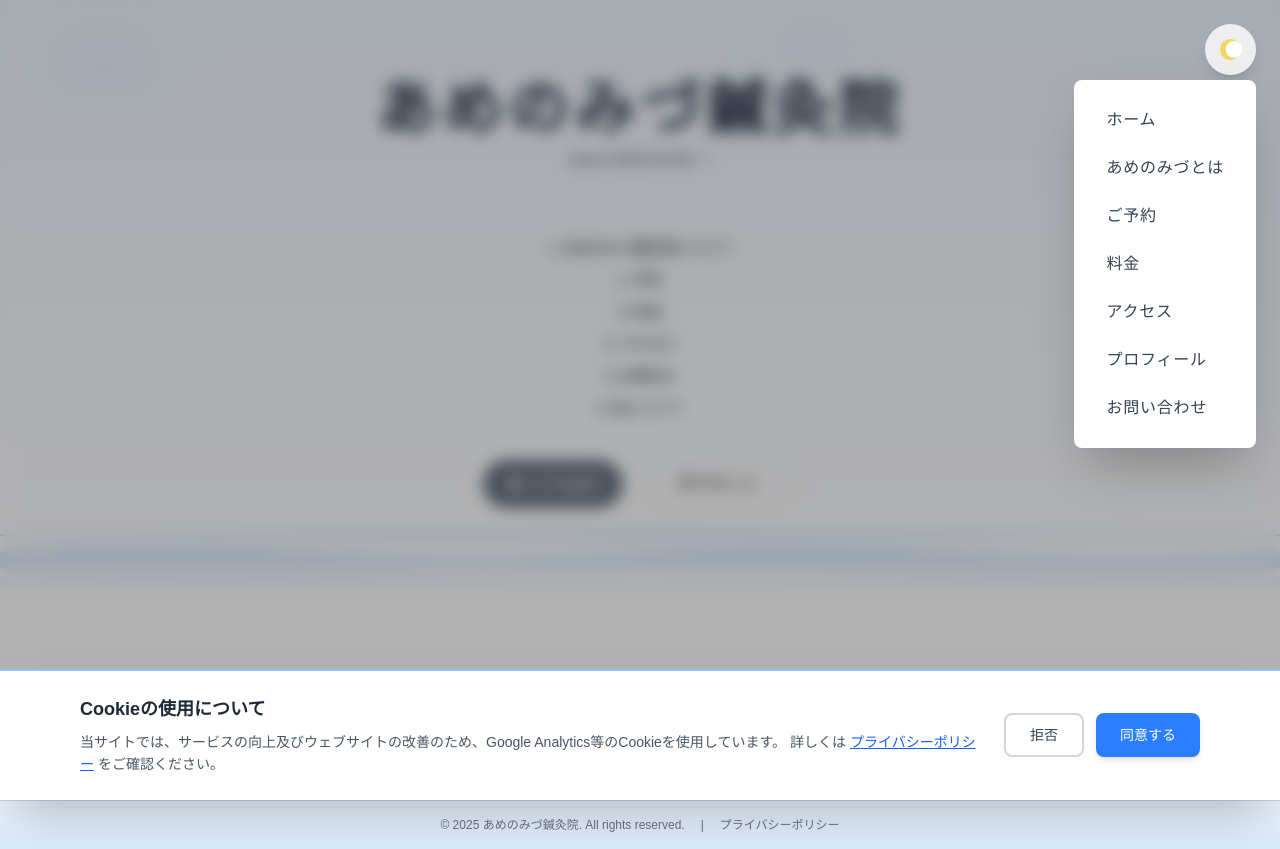
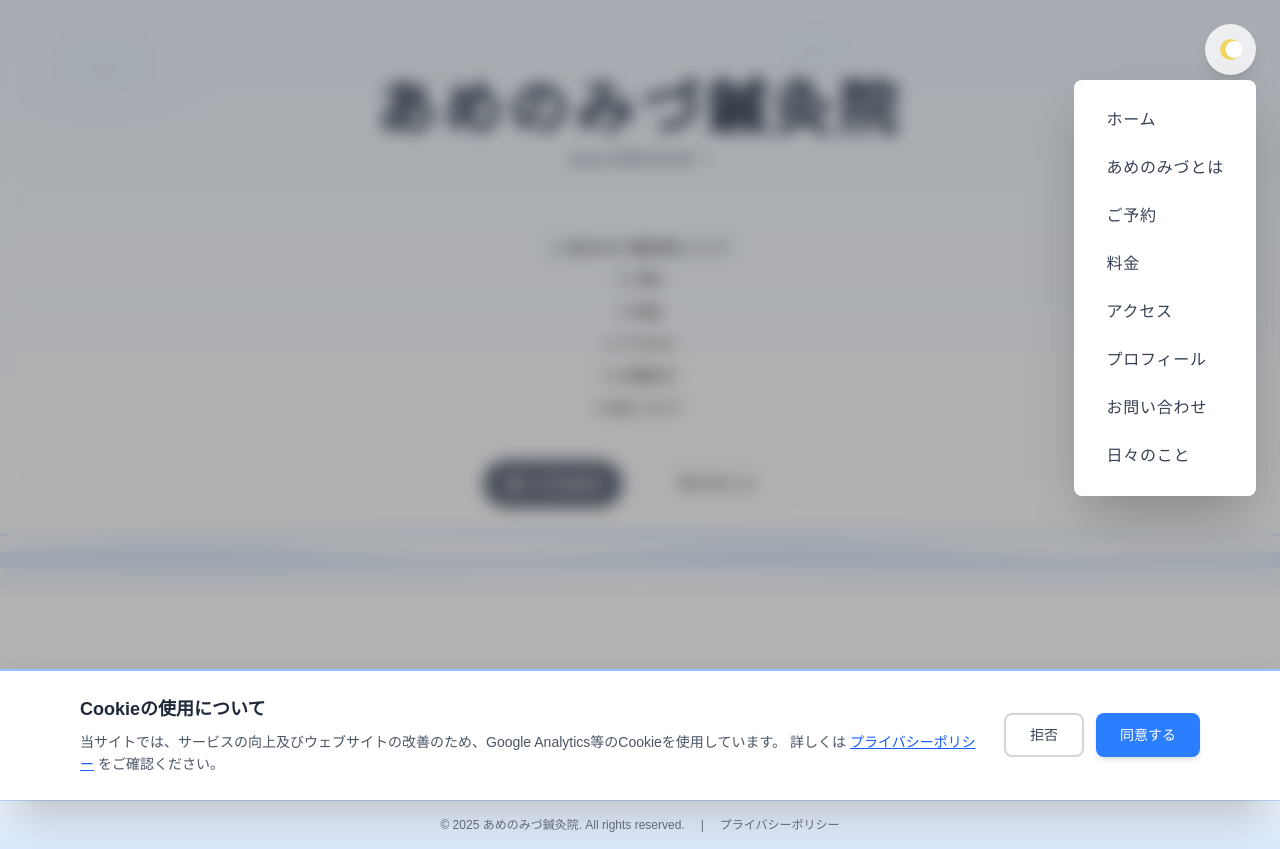
Before and after one commit to Shohei-Nakayama/Amenomizu7.1, a Next.js app in the folder amenomizu7.1/: page / in a window 1280 px wide. Both pictures are taken after a click on the button "メニュー". Built offline with nearby package versions, Linux system fonts and the light colour scheme.

Commit message:
add blog page

```diff
--- a/amenomizu7.1/src/app/components/CrescentMoon.tsx
+++ b/amenomizu7.1/src/app/components/CrescentMoon.tsx
@@ -7,13 +7,14 @@
   const [isMenuOpen, setIsMenuOpen] = useState(false);
 
   const menuItems = [
-    { label: 'ホーム', href: '/' },
-    { label: 'あめのみづとは', href: '/about' },
-    { label: 'ご予約', href: '/reserve' },
-    { label: '料金', href: '/fee' },
-    { label: 'アクセス', href: '/access' },
-    { label: 'プロフィール', href: '/profile' },
-    { label: 'お問い合わせ', href: '/contact' },
+    { label: 'ホーム', href: '/', external: false },
+    { label: 'あめのみづとは', href: '/about', external: false },
+    { label: 'ご予約', href: '/reserve', external: false },
+    { label: '料金', href: '/fee', external: false },
+    { label: 'アクセス', href: '/access', external: false },
+    { label: 'プロフィール', href: '/profile', external: false },
+    { label: 'お問い合わせ', href: '/contact', external: false },
+    { label: '日々のこと', href: 'https://whitesheep.amenomizu.jp', external: true },
   ];
 
   return (
@@ -45,6 +46,23 @@
           <div className="fixed top-20 right-6 z-50 bg-white rounded-lg shadow-2xl overflow-hidden animate-in fade-in slide-in-from-top-5 duration-300">
             <nav className="py-4">
               {menuItems.map((item, index) => (
+                item.external ? (
+                  <a
+                    key={index}
+                    href={item.href}
+                    target="_blank"
+                    rel="noopener noreferrer"
+                    onClick={() => setIsMenuOpen(false)}
+                    className="block px-8 py-3 text-gray-700 hover:bg-blue-50 hover:text-blue-600 transition-colors duration-200"
+                    style={{
+                      fontFamily:
+                        '"Noto Serif JP", "Yu Mincho", "YuMincho", "Hiragino Mincho Pro", serif',
+                      letterSpacing: '0.05em',
+                    }}
+                  >
+                    {item.label}
+                  </a>
+                ) : (
                   <Link
                     key={index}
                     href={item.href}
@@ -58,6 +76,7 @@
                   >
                     {item.label}
                   </Link>
+                )
               ))}
             </nav>
           </div>
--- a/amenomizu7.1/src/app/page.tsx
+++ b/amenomizu7.1/src/app/page.tsx
@@ -178,7 +178,7 @@
                   </a>
                   <a
                     className="rounded-full border border-solid border-black/[.08] dark:border-white/[.145] transition-colors flex items-center justify-center hover:bg-[#f2f2f2] dark:hover:bg-[#1a1a1a] hover:border-transparent font-medium text-sm sm:text-base h-10 sm:h-12 px-4 sm:px-5 w-full sm:w-auto md:w-[158px]"
-                    href="https://amenomizu.jp/blog1/"
+                    href="https://whitesheep.amenomizu.jp"
                     target="_blank"
                     rel="noopener noreferrer"
                   >
--- a/amenomizu7.1/tsconfig.json
+++ b/amenomizu7.1/tsconfig.json
@@ -15,7 +15,7 @@
     "moduleResolution": "bundler",
     "resolveJsonModule": true,
     "isolatedModules": true,
-    "jsx": "react-jsx",
+    "jsx": "preserve",
     "incremental": true,
     "plugins": [
       {
```
Lines whose indentation alone changed are shown as unchanged.
